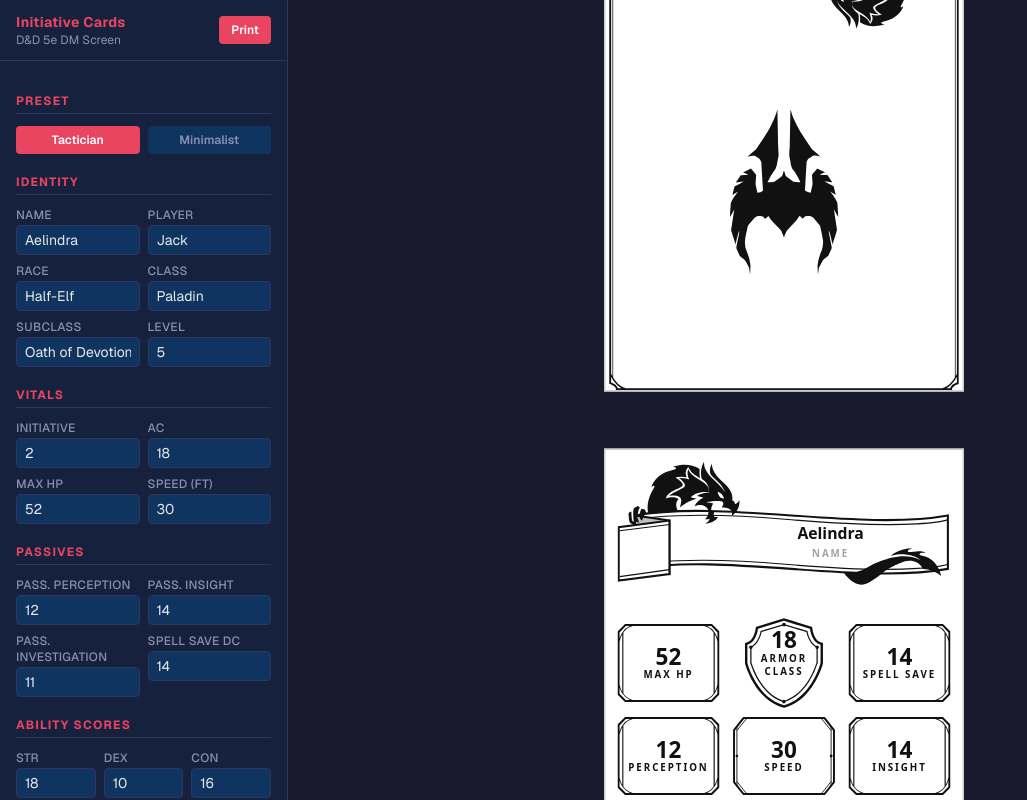
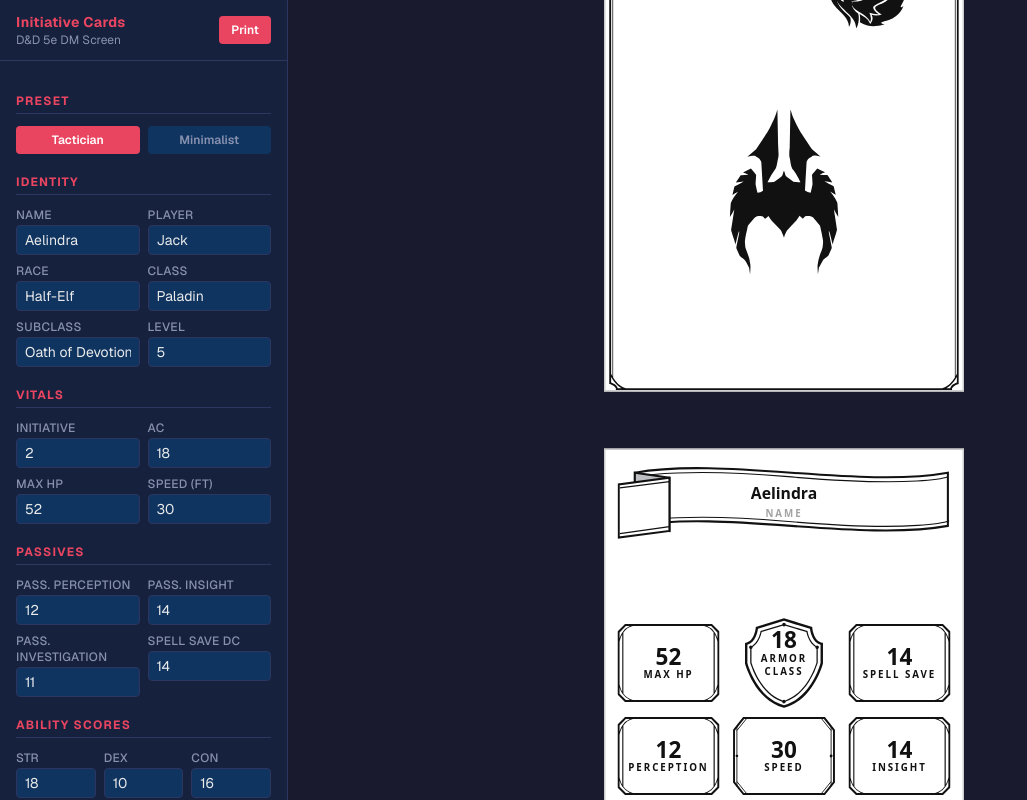
Before and after one commit to Jackclarke95/initiative-card-generator, a Next.js app: page / in a window 1280 px wide. Shown: the whole page, without its empty margins (0-1027 px from the left). Built offline with nearby package versions, Linux system fonts and the light colour scheme.

Commit message:
No dragon on DM side

```diff
--- a/components/CardFrames.tsx
+++ b/components/CardFrames.tsx
@@ -239,9 +239,16 @@ const SCROLL = {
 
 /** Scroll aspect helper: source box within the original artwork. */
 export const SCROLL_DRAGON_BOX = { x: 21, y: 0, w: 233, h: 99 };
+/** Tight crop around scroll body + flap only — no dragon head space above.
+ *  y=30 captures the wavy top bezier of the body, which dips to ~y=34. */
+export const SCROLL_NODRAGON_BOX = { x: 21, y: 30, w: 233, h: 55 };
 
-export function ScrollFrame({ w, h }: FrameProps) {
-  const box = SCROLL_DRAGON_BOX;
+export function ScrollFrame({
+  w,
+  h,
+  dragon = true,
+}: FrameProps & { dragon?: boolean }) {
+  const box = dragon ? SCROLL_DRAGON_BOX : SCROLL_NODRAGON_BOX;
   const line = { stroke: INK, vectorEffect: "non-scaling-stroke" as const };
   return (
     <svg
@@ -252,7 +259,7 @@ export function ScrollFrame({ w, h }: FrameProps) {
       fill="none"
       style={{ position: "absolute", inset: 0 }}
     >
-      <path d={SCROLL.dragon[0]} fill={INK} />
+      {dragon && <path d={SCROLL.dragon[0]} fill={INK} />}
       {/* Depth order: body at the back, grey backing sheet over it, white
           flap in front — keeps the flap's top edge complete with the grey
           wedge peeking out exactly like it does along the bottom. */}
@@ -264,10 +271,11 @@ export function ScrollFrame({ w, h }: FrameProps) {
       <path d={SCROLL.rollWhite} fill="#fff" />
       <path d={SCROLL.rollWhite} {...line} strokeWidth={1.38} />
       <path d={SCROLL.rollThin} {...line} strokeWidth={0.75} />
-      {SCROLL.dragon.slice(1).map((d, i) => (
-        <path key={i} d={d} fill={INK} />
-      ))}
-      <path d={SCROLL.dragonEye} fill="#fff" />
+      {dragon &&
+        SCROLL.dragon.slice(1).map((d, i) => (
+          <path key={i} d={d} fill={INK} />
+        ))}
+      {dragon && <path d={SCROLL.dragonEye} fill="#fff" />}
     </svg>
   );
 }
--- a/components/InitiativeCard.tsx
+++ b/components/InitiativeCard.tsx
@@ -11,6 +11,7 @@ import {
   ShieldFrame,
   ScrollFrame,
   SCROLL_DRAGON_BOX,
+  SCROLL_NODRAGON_BOX,
 } from "@/components/CardFrames";
 import {
   type CardData,
@@ -34,7 +35,9 @@ const scrollHeight = (w: number) =>
 const SCROLL_W = 200; // player face
 const SCROLL_H = scrollHeight(SCROLL_W);
 const DM_SCROLL_W = CONTENT_W; // Name banner on the DM side — full row width
-const DM_SCROLL_H = scrollHeight(DM_SCROLL_W);
+const DM_SCROLL_H = Math.round(
+  (SCROLL_NODRAGON_BOX.h / SCROLL_NODRAGON_BOX.w) * DM_SCROLL_W
+);
 
 const label = (size: number, color = "#a3a3a3"): React.CSSProperties => ({
   position: "relative",
@@ -111,12 +114,12 @@ function NameScrollRow({
     <div
       style={{ position: "relative", width: w, height: h, alignSelf: "center" }}
     >
-      <ScrollFrame w={w} h={h} />
+      <ScrollFrame w={w} h={h} dragon={false} />
       <div
         style={{
           position: "absolute",
-          left: "64%",
-          top: "57%",
+          left: "50%",
+          top: "50%",
           transform: "translate(-50%, -50%)",
           display: "flex",
           flexDirection: "column",
```
